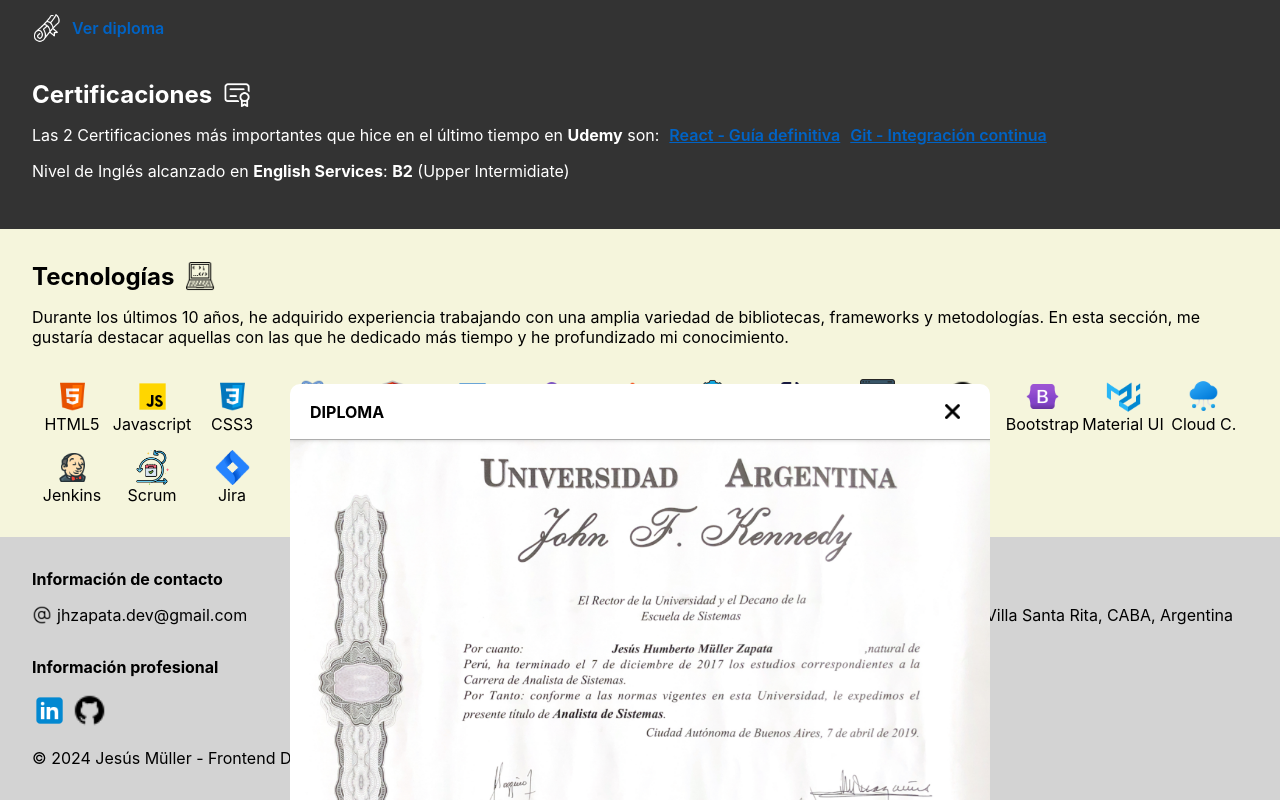
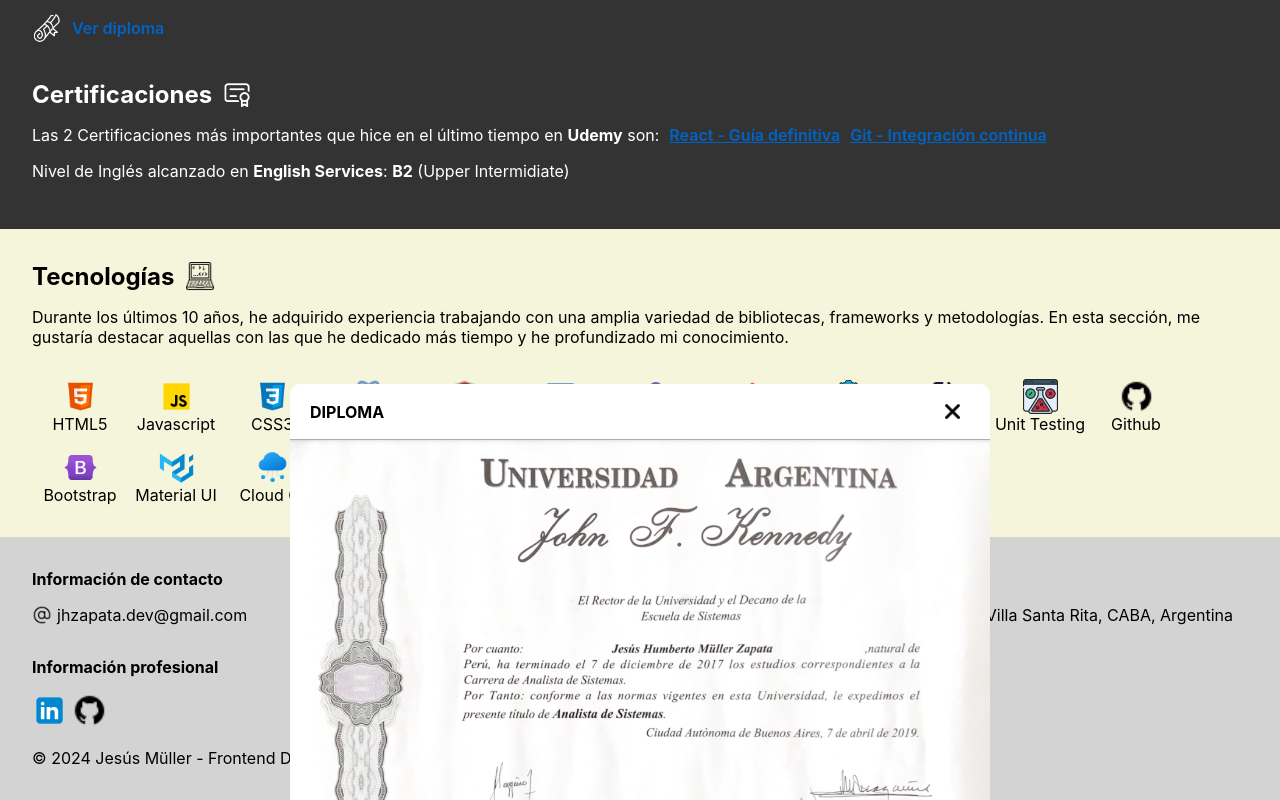
Before and after one commit to jDevZapata/my-personal-web, a React (Create React App) app: page / in a window 1280 px wide. Shown: the part 976-1776 px from the top of the page. Built offline with nearby package versions, Linux system fonts and the light colour scheme.

Commit message:
fixing technologies min width

```diff
--- a/src/components/technologies/technologies.css
+++ b/src/components/technologies/technologies.css
@@ -17,7 +17,7 @@
   display: flex;
   flex-direction: column;
   align-items: center;
-  min-width: 5rem;
+  min-width: 6rem;
   margin-top: 1rem;
 }
 
```
